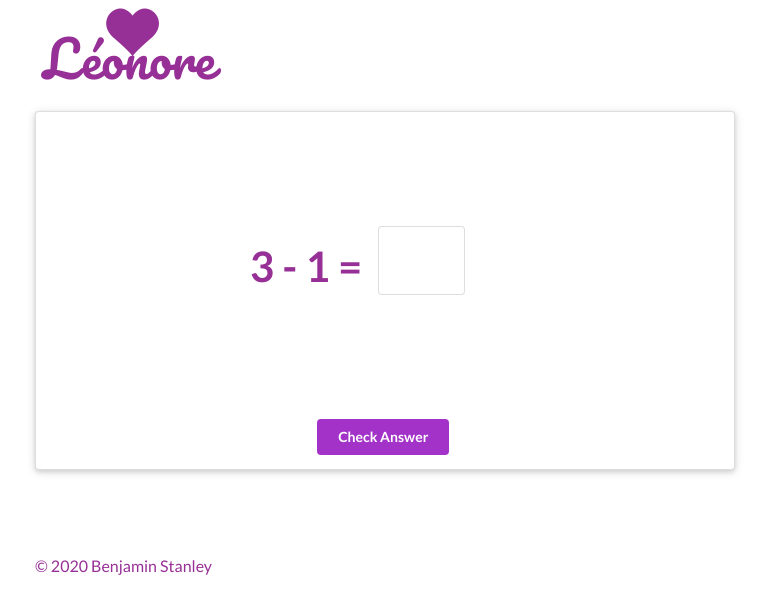
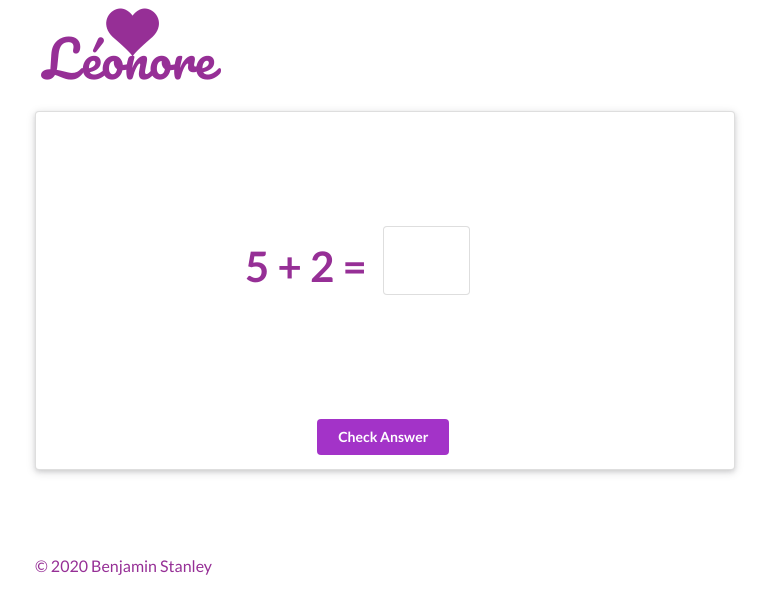
Before and after one commit to benjamistan/leonore, a React (Create React App) app: page / in a window 1280 px wide. Shown: the top 614 px of the page, without its empty margins (255-1024 px from the left). Built offline with nearby package versions, Linux system fonts and the light colour scheme.

Commit message:
refactor: cleaned up generating sums

```diff
--- a/src/App.js
+++ b/src/App.js
@@ -1,14 +1,13 @@
 import Header from './components/Header';
 import Footer from './components/Footer';
-//import Sum from './components/Sum';
-import SubtractSum from './components/SubtractSum';
+import ShowSum from './components/ShowSum';
 
 function App() {
 	return (
 		<div className='ui raised padded text container'>
 			<div>
 				<Header />
-				<SubtractSum />
+				<ShowSum />
 				<Footer />
 			</div>
 		</div>
--- a/src/components/Header.js
+++ b/src/components/Header.js
@@ -1,11 +1,14 @@
 import React from 'react';
 import logo from '../assets/Leonore-logo.png';
 
-function Header () {
-    return (
-        <div className="no-print">
-            <img src={logo} alt="logo" />
-        </div>);
-};
+function Header() {
+	return (
+		<div>
+			<div className='no-print'>
+				<img src={logo} alt='logo' />
+			</div>
+		</div>
+	);
+}
 
 export default Header;
--- a/src/components/Sum.js
+++ b/src/components/ShowSum.js
@@ -1,20 +1,24 @@
 import React, { useState } from 'react';
+import generateSubtractionSum from '../helpers/generateSubtractionSum';
+import generateAdditionSum from '../helpers/generateAdditionSum';
 import correct from '../assets/correct.png';
 import incorrect from '../assets/incorrect.png';
 import not_set from '../assets/not_set.png';
 
-function Sum() {
-	const [firstNum, setFirstNum] = useState(getRandomInt());
-	const [secNum, setSecNum] = useState(getRandomInt());
-	const answer = firstNum + secNum;
+function SubtractSum() {
+	const [sum, setSum] = useState(generateAdditionSum());
+
 	const [isAnswerCorrect, setIsAnswerCorrect] = useState({
 		image: not_set,
 	});
 	const [userAnswer, setUserAnswer] = useState('');
 
-	function getRandomInt() {
-		return Math.floor(Math.random() * (10 - 0 + 1) + 0);
-	}
+	const getNewSum = () => {
+		const shouldChooseAddOrSubtract = Math.random() < 0.5;
+		return shouldChooseAddOrSubtract
+			? generateAdditionSum
+			: generateSubtractionSum;
+	};
 
 	const onUserInputChange = (e) => {
 		setUserAnswer(e.target.value);
@@ -23,7 +27,7 @@ function Sum() {
 	const onSubmit = (e) => {
 		e.preventDefault();
 
-		userAnswer === answer.toString()
+		userAnswer === sum.answer.toString()
 			? setIsAnswerCorrect({ image: correct })
 			: setIsAnswerCorrect({ image: incorrect });
 	};
@@ -32,8 +36,7 @@ function Sum() {
 		e.preventDefault();
 
 		setIsAnswerCorrect({ image: not_set });
-		setFirstNum(getRandomInt());
-		setSecNum(getRandomInt());
+		setSum(getNewSum());
 		setUserAnswer('');
 	};
 
@@ -42,7 +45,7 @@ function Sum() {
 			<form onSubmit={onSubmit}>
 				<div className='main'>
 					<span className='sum'>
-						{firstNum} + {secNum} = &nbsp;
+						{sum.firstNumber} {sum.sign} {sum.secondNumber} = &nbsp;
 					</span>
 					<span className='ui input'>
 						<input
@@ -78,4 +81,4 @@ function Sum() {
 	);
 }
 
-export default Sum;
+export default SubtractSum;
--- a/src/components/SubtractSum.js
+++ /dev/null
@@ -1,74 +0,0 @@
-import React, { useState } from 'react';
-import generateSubtractionSum from '../helpers/generateSubtractionSum';
-import correct from '../assets/correct.png';
-import incorrect from '../assets/incorrect.png';
-import not_set from '../assets/not_set.png';
-
-function SubtractSum() {
-	const [sum, setSum] = useState(generateSubtractionSum());
-	const [isAnswerCorrect, setIsAnswerCorrect] = useState({
-		image: not_set,
-	});
-	const [userAnswer, setUserAnswer] = useState('');
-
-	const onUserInputChange = (e) => {
-		setUserAnswer(e.target.value);
-	};
-
-	const onSubmit = (e) => {
-		e.preventDefault();
-
-		userAnswer === sum.answer.toString()
-			? setIsAnswerCorrect({ image: correct })
-			: setIsAnswerCorrect({ image: incorrect });
-	};
-
-	const nextSum = (e) => {
-		e.preventDefault();
-		setSum();
-		setIsAnswerCorrect({ image: not_set });
-		setUserAnswer('');
-	};
-
-	return (
-		<div className='ui raised center aligned segment'>
-			<form onSubmit={onSubmit}>
-				<div className='main'>
-					<span className='sum'>
-						{sum.firstNumber} - {sum.secondNumber} = &nbsp;
-					</span>
-					<span className='ui input'>
-						<input
-							className='answer'
-							type='text'
-							value={userAnswer}
-							onChange={onUserInputChange}
-						/>
-					</span>
-					<span>
-						<img
-							className='answer_img'
-							src={isAnswerCorrect.image}
-							alt=' is this correct?'
-						/>
-					</span>
-				</div>
-				<div>
-					<br />
-					<button type='submit' className='ui purple button'>
-						Check Answer
-					</button>
-					{isAnswerCorrect.image === correct ? (
-						<button className='ui purple button' onClick={nextSum}>
-							Next
-						</button>
-					) : (
-						''
-					)}
-				</div>
-			</form>
-		</div>
-	);
-}
-
-export default SubtractSum;
--- /dev/null
+++ b/src/helpers/generateAdditionSum.js
@@ -0,0 +1,17 @@
+function generateAdditionSum() {
+	// generate two random numbers
+	const sum = {
+		firstNumber: Math.floor(Math.random() * (10 - 0 + 1) + 0),
+		secondNumber: Math.floor(Math.random() * (10 - 0 + 1) + 0),
+		sign: '+',
+		answer: null,
+	};
+
+	// update the answer
+	sum.answer = sum.firstNumber + sum.secondNumber;
+
+	// return an object with the first number, second number and answer
+	return sum;
+}
+
+export default generateAdditionSum;
--- a/src/helpers/generateSubtractionSum.js
+++ b/src/helpers/generateSubtractionSum.js
@@ -3,6 +3,7 @@ function generateSubtractionSum() {
 	const sum = {
 		firstNumber: Math.floor(Math.random() * (10 - 0 + 1) + 0),
 		secondNumber: Math.floor(Math.random() * (10 - 0 + 1) + 0),
+		sign: '-',
 		answer: null,
 	};
 
```
Also changed, not shown: 1 other file (tests, documents, lock files or other folders).
